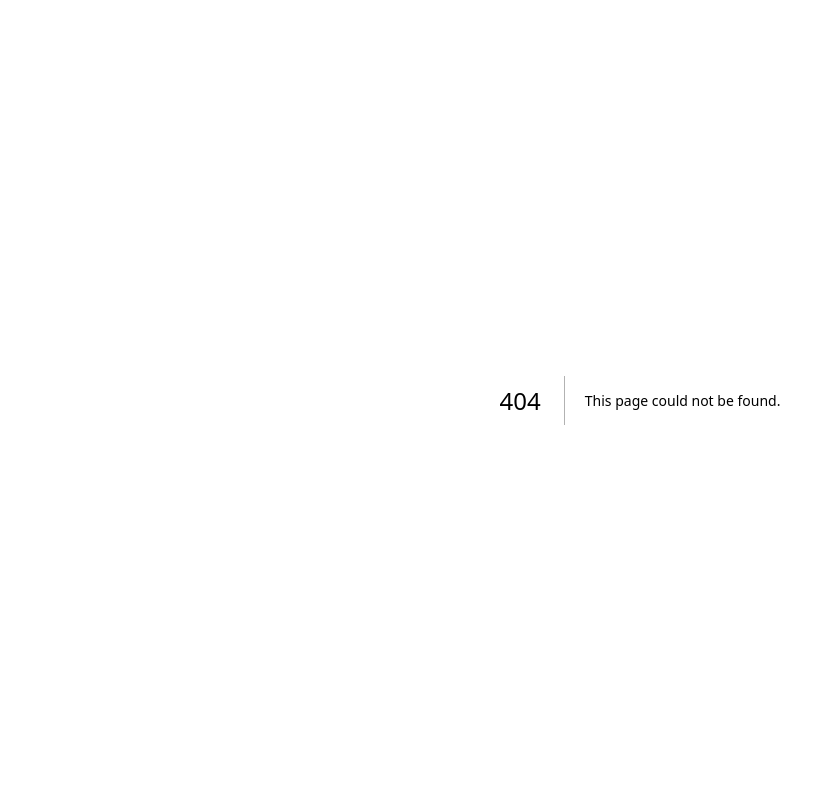
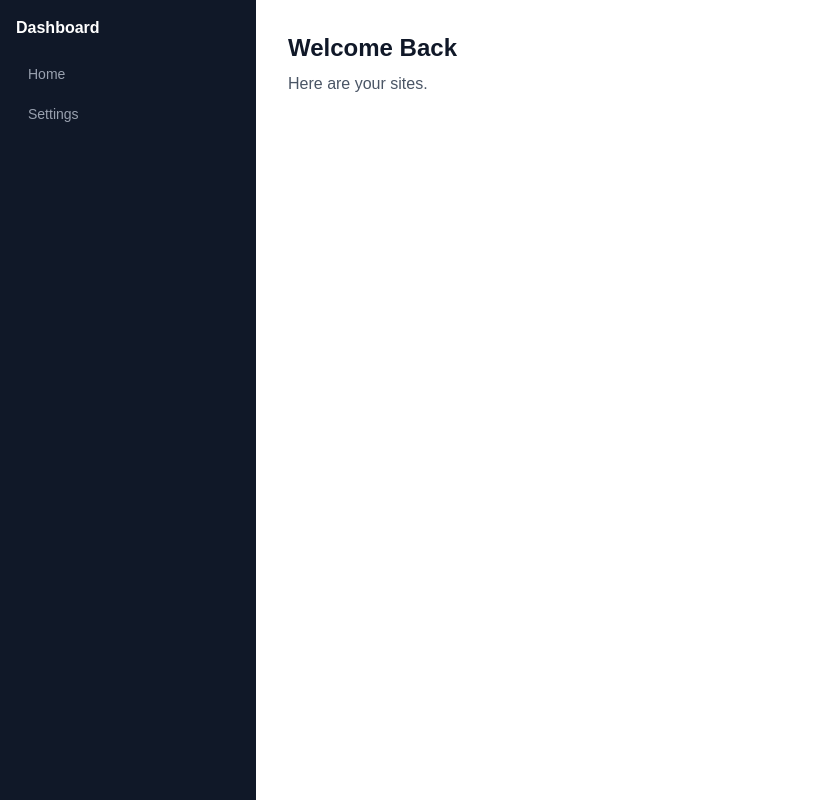
Before and after one commit to Md-Ashikur-Rahman-Ashik/Drag-And-Drop, a Next.js app: page /dashboard in a window 1280 px wide. Before the commit this address had no page. Shown: the whole page, without its empty margins (0-826 px from the left). Built offline with nearby package versions, Linux system fonts and the light colour scheme.

Commit message:
Added dashboard page

```diff
--- /dev/null
+++ b/app/dashboard/page.js
@@ -0,0 +1,8 @@
+export default function DashboardPage() {
+  return (
+    <div>
+      <h1 className="text-2xl font-bold text-gray-900">Welcome Back</h1>
+      <p className="text-gray-600 mt-2">Here are your sites.</p>
+    </div>
+  );
+}
```
